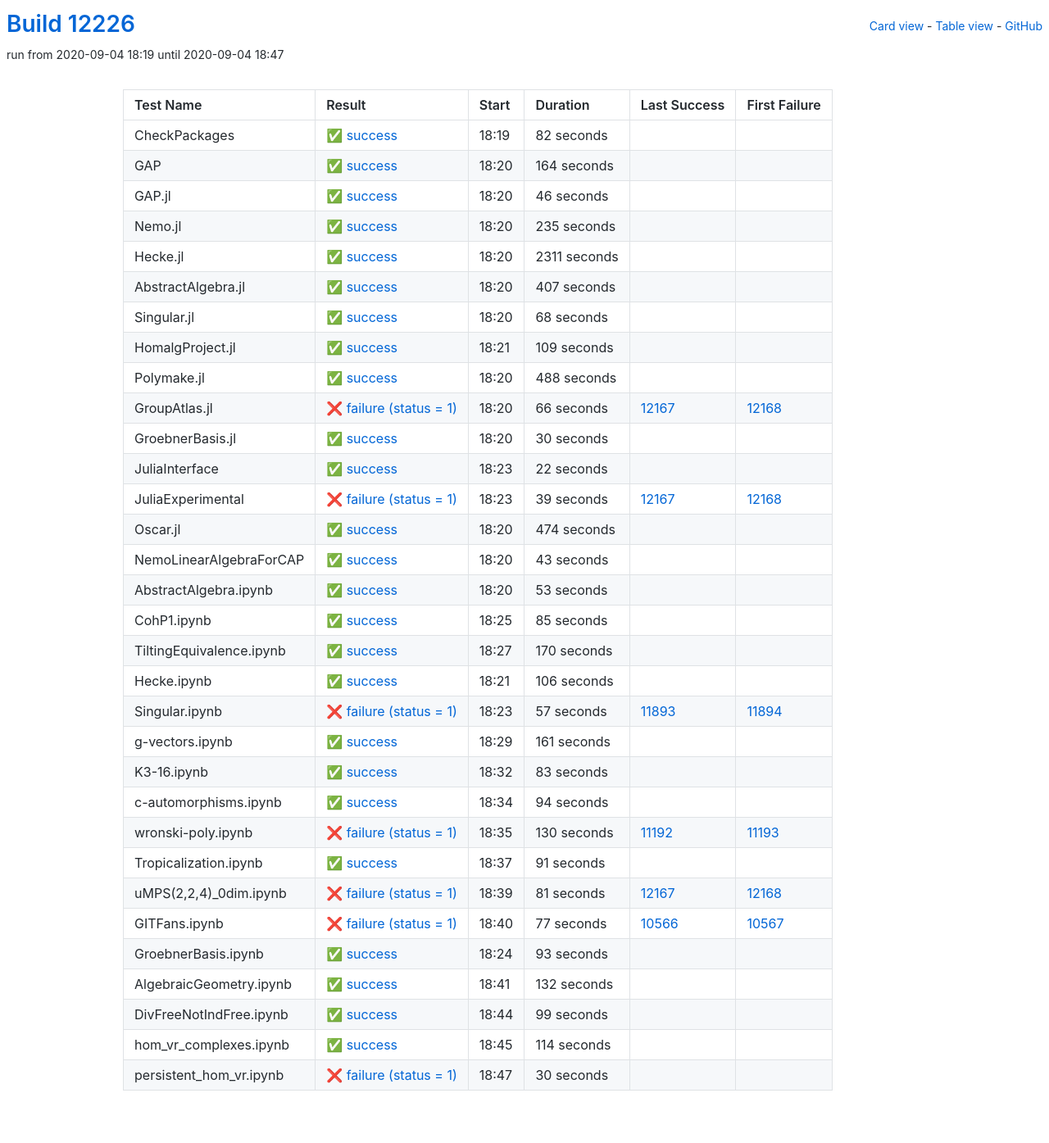
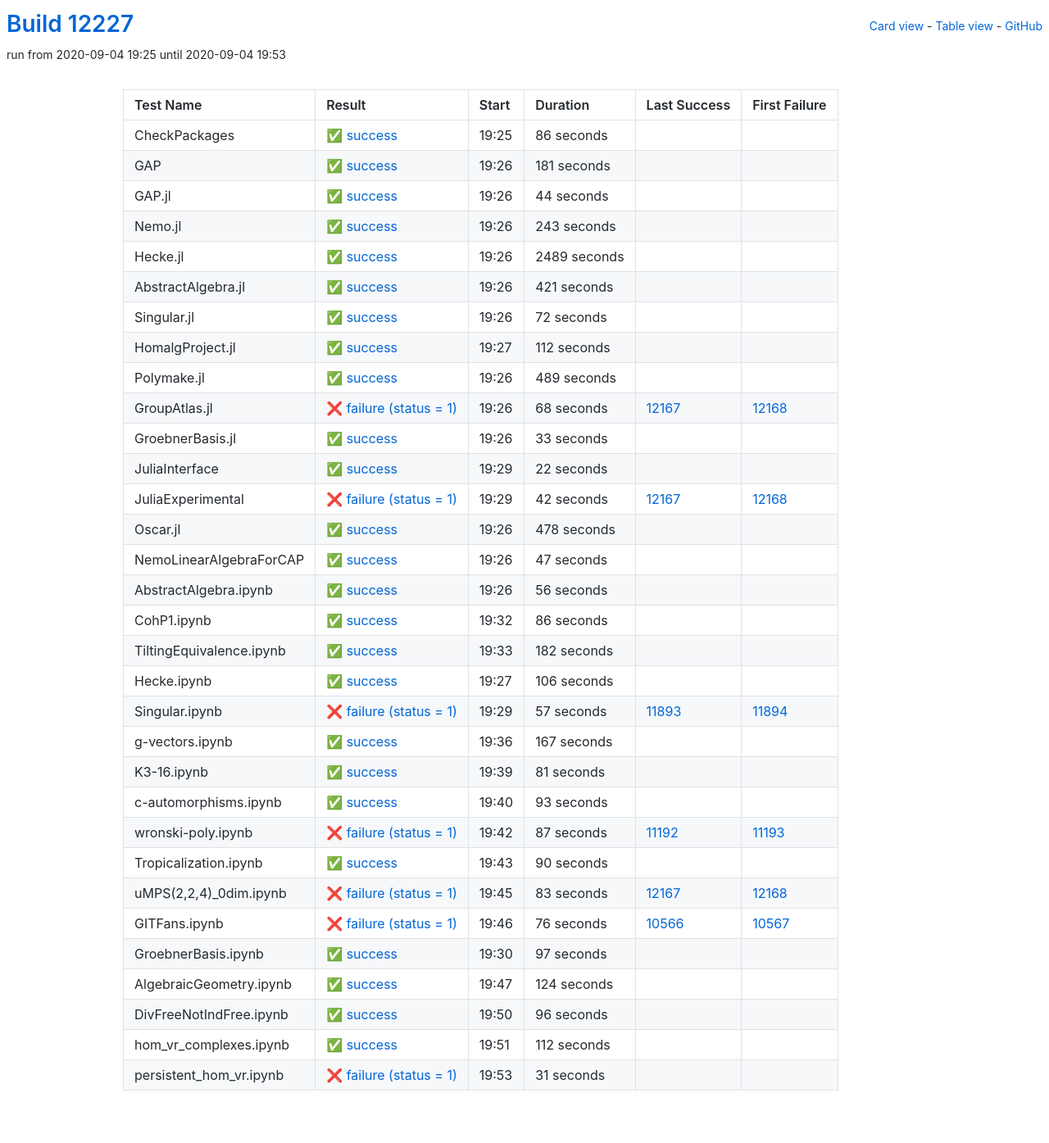
Before and after one commit to oscar-system/oscar-ci-status, a Jekyll site: the page built from table.html, in a window 1280 px wide. Shown: the whole page at 82% size. Built offline with Jekyll 4.4.1, drawn with Linux system fonts in a browser that asks for light colours.

Commit message:
Build #12227

```diff
--- a/_data/ci.yml
+++ b/_data/ci.yml
@@ -1,6 +1,6 @@
 ---
-build: 12226
-build_url: https://oscarci.mathematik.uni-kl.de/job/oscar/12226/
+build: 12227
+build_url: https://oscarci.mathematik.uni-kl.de/job/oscar/12227/
 job: oscar
 organization: oscar-system
 repo: oscar-ci-status
@@ -8,140 +8,140 @@
 tests:
 - name: CheckPackages
   id: checkpackages
-  log: https://oscarci.mathematik.uni-kl.de/job/oscar/12226/artifact/logs/build-12226/CheckPackages.log
-  start: 2020-09-04 18:19
+  log: https://oscarci.mathematik.uni-kl.de/job/oscar/12227/artifact/logs/build-12227/CheckPackages.log
+  start: 2020-09-04 19:25
   success: true
   exitcode: 0
   status: success
-  duration: 82
+  duration: 86
   last_success: false
   last_success_url:
   first_failure: false
   first_failure_url:
 - name: GAP
   id: gap
-  log: https://oscarci.mathematik.uni-kl.de/job/oscar/12226/artifact/logs/build-12226/GAP.log
-  start: 2020-09-04 18:20
+  log: https://oscarci.mathematik.uni-kl.de/job/oscar/12227/artifact/logs/build-12227/GAP.log
+  start: 2020-09-04 19:26
   success: true
   exitcode: 0
   status: success
-  duration: 164
+  duration: 181
   last_success: false
   last_success_url:
   first_failure: false
   first_failure_url:
 - name: GAP.jl
   id: gap-jl
-  log: https://oscarci.mathematik.uni-kl.de/job/oscar/12226/artifact/logs/build-12226/GAP.jl.log
-  start: 2020-09-04 18:20
+  log: https://oscarci.mathematik.uni-kl.de/job/oscar/12227/artifact/logs/build-12227/GAP.jl.log
+  start: 2020-09-04 19:26
   success: true
   exitcode: 0
   status: success
-  duration: 46
+  duration: 44
   last_success: false
   last_success_url:
   first_failure: false
   first_failure_url:
 - name: Nemo.jl
   id: nemo-jl
-  log: https://oscarci.mathematik.uni-kl.de/job/oscar/12226/artifact/logs/build-12226/Nemo.jl.log
-  start: 2020-09-04 18:20
+  log: https://oscarci.mathematik.uni-kl.de/job/oscar/12227/artifact/logs/build-12227/Nemo.jl.log
+  start: 2020-09-04 19:26
   success: true
   exitcode: 0
   status: success
-  duration: 235
+  duration: 243
   last_success: false
   last_success_url:
   first_failure: false
   first_failure_url:
 - name: Hecke.jl
   id: hecke-jl
-  log: https://oscarci.mathematik.uni-kl.de/job/oscar/12226/artifact/logs/build-12226/Hecke.jl.log
-  start: 2020-09-04 18:20
+  log: https://oscarci.mathematik.uni-kl.de/job/oscar/12227/artifact/logs/build-12227/Hecke.jl.log
+  start: 2020-09-04 19:26
   success: true
   exitcode: 0
   status: success
-  duration: 2311
+  duration: 2489
   last_success: false
   last_success_url:
   first_failure: false
   first_failure_url:
 - name: AbstractAlgebra.jl
   id: abstractalgebra-jl
-  log: https://oscarci.mathematik.uni-kl.de/job/oscar/12226/artifact/logs/build-12226/AbstractAlgebra.jl.log
-  start: 2020-09-04 18:20
+  log: https://oscarci.mathematik.uni-kl.de/job/oscar/12227/artifact/logs/build-12227/AbstractAlgebra.jl.log
+  start: 2020-09-04 19:26
   success: true
   exitcode: 0
   status: success
-  duration: 407
+  duration: 421
   last_success: false
   last_success_url:
   first_failure: false
   first_failure_url:
 - name: Singular.jl
   id: singular-jl
-  log: https://oscarci.mathematik.uni-kl.de/job/oscar/12226/artifact/logs/build-12226/Singular.jl.log
-  start: 2020-09-04 18:20
+  log: https://oscarci.mathematik.uni-kl.de/job/oscar/12227/artifact/logs/build-12227/Singular.jl.log
+  start: 2020-09-04 19:26
   success: true
   exitcode: 0
   status: success
-  duration: 68
+  duration: 72
   last_success: false
   last_success_url:
   first_failure: false
   first_failure_url:
 - name: HomalgProject.jl
   id: homalgproject-jl
-  log: https://oscarci.mathematik.uni-kl.de/job/oscar/12226/artifact/logs/build-12226/HomalgProject.jl.log
-  start: 2020-09-04 18:21
+  log: https://oscarci.mathematik.uni-kl.de/job/oscar/12227/artifact/logs/build-12227/HomalgProject.jl.log
+  start: 2020-09-04 19:27
   success: true
   exitcode: 0
   status: success
-  duration: 109
+  duration: 112
   last_success: false
   last_success_url:
   first_failure: false
   first_failure_url:
 - name: Polymake.jl
   id: polymake-jl
-  log: https://oscarci.mathematik.uni-kl.de/job/oscar/12226/artifact/logs/build-12226/Polymake.jl.log
-  start: 2020-09-04 18:20
+  log: https://oscarci.mathematik.uni-kl.de/job/oscar/12227/artifact/logs/build-12227/Polymake.jl.log
+  start: 2020-09-04 19:26
   success: true
   exitcode: 0
   status: success
-  duration: 488
+  duration: 489
   last_success: false
   last_success_url:
   first_failure: false
   first_failure_url:
 - name: GroupAtlas.jl
   id: groupatlas-jl
-  log: https://oscarci.mathematik.uni-kl.de/job/oscar/12226/artifact/logs/build-12226/GroupAtlas.jl.log
-  start: 2020-09-04 18:20
+  log: https://oscarci.mathematik.uni-kl.de/job/oscar/12227/artifact/logs/build-12227/GroupAtlas.jl.log
+  start: 2020-09-04 19:26
   success: false
   exitcode: 1
   status: failure
-  duration: 66
+  duration: 68
   last_success: 12167
   last_success_url: https://oscarci.mathematik.uni-kl.de/job/oscar/12167/
   first_failure: 12168
   first_failure_url: https://oscarci.mathematik.uni-kl.de/job/oscar/12168/
 - name: GroebnerBasis.jl
   id: groebnerbasis-jl
-  log: https://oscarci.mathematik.uni-kl.de/job/oscar/12226/artifact/logs/build-12226/GroebnerBasis.jl.log
-  start: 2020-09-04 18:20
+  log: https://oscarci.mathematik.uni-kl.de/job/oscar/12227/artifact/logs/build-12227/GroebnerBasis.jl.log
+  start: 2020-09-04 19:26
   success: true
   exitcode: 0
   status: success
-  duration: 30
+  duration: 33
   last_success: false
   last_success_url:
   first_failure: false
   first_failure_url:
 - name: JuliaInterface
   id: juliainterface
-  log: https://oscarci.mathematik.uni-kl.de/job/oscar/12226/artifact/logs/build-12226/JuliaInterface.log
-  start: 2020-09-04 18:23
+  log: https://oscarci.mathematik.uni-kl.de/job/oscar/12227/artifact/logs/build-12227/JuliaInterface.log
+  start: 2020-09-04 19:29
   success: true
   exitcode: 0
   status: success
@@ -152,80 +152,80 @@
   first_failure_url:
 - name: JuliaExperimental
   id: juliaexperimental
-  log: https://oscarci.mathematik.uni-kl.de/job/oscar/12226/artifact/logs/build-12226/JuliaExperimental.log
-  start: 2020-09-04 18:23
+  log: https://oscarci.mathematik.uni-kl.de/job/oscar/12227/artifact/logs/build-12227/JuliaExperimental.log
+  start: 2020-09-04 19:29
   success: false
   exitcode: 1
   status: failure
-  duration: 39
+  duration: 42
   last_success: 12167
   last_success_url: https://oscarci.mathematik.uni-kl.de/job/oscar/12167/
   first_failure: 12168
   first_failure_url: https://oscarci.mathematik.uni-kl.de/job/oscar/12168/
 - name: Oscar.jl
   id: oscar-jl
-  log: https://oscarci.mathematik.uni-kl.de/job/oscar/12226/artifact/logs/build-12226/Oscar.jl.log
-  start: 2020-09-04 18:20
+  log: https://oscarci.mathematik.uni-kl.de/job/oscar/12227/artifact/logs/build-12227/Oscar.jl.log
+  start: 2020-09-04 19:26
   success: true
   exitcode: 0
   status: success
-  duration: 474
+  duration: 478
   last_success: false
   last_success_url:
   first_failure: false
   first_failure_url:
 - name: NemoLinearAlgebraForCAP
   id: nemolinearalgebraforcap
-  log: https://oscarci.mathematik.uni-kl.de/job/oscar/12226/artifact/logs/build-12226/NemoLinearAlgebraForCAP.log
-  start: 2020-09-04 18:20
+  log: https://oscarci.mathematik.uni-kl.de/job/oscar/12227/artifact/logs/build-12227/NemoLinearAlgebraForCAP.log
+  start: 2020-09-04 19:26
   success: true
   exitcode: 0
   status: success
-  duration: 43
+  duration: 47
   last_success: false
   last_success_url:
   first_failure: false
   first_failure_url:
 - name: AbstractAlgebra.ipynb
   id: abstractalgebra-ipynb
-  log: https://oscarci.mathematik.uni-kl.de/job/oscar/12226/artifact/logs/build-12226/AbstractAlgebra.ipynb.log
-  start: 2020-09-04 18:20
+  log: https://oscarci.mathematik.uni-kl.de/job/oscar/12227/artifact/logs/build-12227/AbstractAlgebra.ipynb.log
+  start: 2020-09-04 19:26
   success: true
   exitcode: 0
   status: success
-  duration: 53
+  duration: 56
   last_success: false
   last_success_url:
   first_failure: false
   first_failure_url:
 - name: CohP1.ipynb
   id: cohp1-ipynb
-  log: https://oscarci.mathematik.uni-kl.de/job/oscar/12226/artifact/logs/build-12226/CohP1.ipynb.log
-  start: 2020-09-04 18:25
+  log: https://oscarci.mathematik.uni-kl.de/job/oscar/12227/artifact/logs/build-12227/CohP1.ipynb.log
+  start: 2020-09-04 19:32
   success: true
   exitcode: 0
   status: success
-  duration: 85
+  duration: 86
   last_success: false
   last_success_url:
   first_failure: false
   first_failure_url:
 - name: TiltingEquivalence.ipynb
   id: tiltingequivalence-ipynb
-  log: https://oscarci.mathematik.uni-kl.de/job/oscar/12226/artifact/logs/build-12226/TiltingEquivalence.ipynb.log
-  start: 2020-09-04 18:27
+  log: https://oscarci.mathematik.uni-kl.de/job/oscar/12227/artifact/logs/build-12227/TiltingEquivalence.ipynb.log
+  start: 2020-09-04 19:33
   success: true
   exitcode: 0
   status: success
-  duration: 170
+  duration: 182
   last_success: false
   last_success_url:
   first_failure: false
   first_failure_url:
 - name: Hecke.ipynb
   id: hecke-ipynb
-  log: https://oscarci.mathematik.uni-kl.de/job/oscar/12226/artifact/logs/build-12226/Hecke.ipynb.log
-  start: 2020-09-04 18:21
+  log: https://oscarci.mathematik.uni-kl.de/job/oscar/12227/artifact/logs/build-12227/Hecke.ipynb.log
+  start: 2020-09-04 19:27
   success: true
   exitcode: 0
   status: success
@@ -236,8 +236,8 @@
   first_failure_url:
 - name: Singular.ipynb
   id: singular-ipynb
-  log: https://oscarci.mathematik.uni-kl.de/job/oscar/12226/artifact/logs/build-12226/Singular.ipynb.log
-  start: 2020-09-04 18:23
+  log: https://oscarci.mathematik.uni-kl.de/job/oscar/12227/artifact/logs/build-12227/Singular.ipynb.log
+  start: 2020-09-04 19:29
   success: false
   exitcode: 1
   status: failure
@@ -248,92 +248,32 @@
   first_failure_url: https://oscarci.mathematik.uni-kl.de/job/oscar/11894/
 - name: g-vectors.ipynb
   id: g-vectors-ipynb
-  log: https://oscarci.mathematik.uni-kl.de/job/oscar/12226/artifact/logs/build-12226/g-vectors.ipynb.log
-  start: 2020-09-04 18:29
+  log: https://oscarci.mathematik.uni-kl.de/job/oscar/12227/artifact/logs/build-12227/g-vectors.ipynb.log
+  start: 2020-09-04 19:36
   success: true
   exitcode: 0
   status: success
-  duration: 161
+  duration: 167
   last_success: false
   last_success_url:
   first_failure: false
   first_failure_url:
 - name: K3-16.ipynb
   id: k3-16-ipynb
-  log: https://oscarci.mathematik.uni-kl.de/job/oscar/12226/artifact/logs/build-12226/K3-16.ipynb.log
-  start: 2020-09-04 18:32
+  log: https://oscarci.mathematik.uni-kl.de/job/oscar/12227/artifact/logs/build-12227/K3-16.ipynb.log
+  start: 2020-09-04 19:39
   success: true
   exitcode: 0
   status: success
-  duration: 83
+  duration: 81
   last_success: false
   last_success_url:
   first_failure: false
   first_failure_url:
 - name: c-automorphisms.ipynb
   id: c-automorphisms-ipynb
-  log: https://oscarci.mathematik.uni-kl.de/job/oscar/12226/artifact/logs/build-12226/c-automorphisms.ipynb.log
-  start: 2020-09-04 18:34
-  success: true
-  exitcode: 0
-  status: success
-  duration: 94
-  last_success: false
-  last_success_url:
-  first_failure: false
-  first_failure_url:
-- name: wronski-poly.ipynb
-  id: wronski-poly-ipynb
-  log: https://oscarci.mathematik.uni-kl.de/job/oscar/12226/artifact/logs/build-12226/wronski-poly.ipynb.log
-  start: 2020-09-04 18:35
-  success: false
-  exitcode: 1
-  status: failure
-  duration: 130
-  last_success: 11192
-  last_success_url: https://oscarci.mathematik.uni-kl.de/job/oscar/11192/
-  first_failure: 11193
-  first_failure_url: https://oscarci.mathematik.uni-kl.de/job/oscar/11193/
-- name: Tropicalization.ipynb
-  id: tropicalization-ipynb
-  log: https://oscarci.mathematik.uni-kl.de/job/oscar/12226/artifact/logs/build-12226/Tropicalization.ipynb.log
-  start: 2020-09-04 18:37
-  success: true
-  exitcode: 0
-  status: success
-  duration: 91
-  last_success: false
-  last_success_url:
-  first_failure: false
-  first_failure_url:
-- name: uMPS(2,2,4)_0dim.ipynb
-  id: umps-2-2-4-0dim-ipynb
-  log: https://oscarci.mathematik.uni-kl.de/job/oscar/12226/artifact/logs/build-12226/uMPS-2-2-4-_0dim.ipynb.log
-  start: 2020-09-04 18:39
-  success: false
-  exitcode: 1
-  status: failure
-  duration: 81
-  last_success: 12167
-  last_success_url: https://oscarci.mathematik.uni-kl.de/job/oscar/12167/
-  first_failure: 12168
-  first_failure_url: https://oscarci.mathematik.uni-kl.de/job/oscar/12168/
-- name: GITFans.ipynb
-  id: gitfans-ipynb
-  log: https://oscarci.mathematik.uni-kl.de/job/oscar/12226/artifact/logs/build-12226/GITFans.ipynb.log
-  start: 2020-09-04 18:40
-  success: false
-  exitcode: 1
-  status: failure
-  duration: 77
-  last_success: 10566
-  last_success_url: https://oscarci.mathematik.uni-kl.de/job/oscar/10566/
-  first_failure: 10567
-  first_failure_url: https://oscarci.mathematik.uni-kl.de/job/oscar/10567/
-- name: GroebnerBasis.ipynb
-  id: groebnerbasis-ipynb
-  log: https://oscarci.mathematik.uni-kl.de/job/oscar/12226/artifact/logs/build-12226/GroebnerBasis.ipynb.log
-  start: 2020-09-04 18:24
+  log: https://oscarci.mathematik.uni-kl.de/job/oscar/12227/artifact/logs/build-12227/c-automorphisms.ipynb.log
+  start: 2020-09-04 19:40
   success: true
   exitcode: 0
   status: success
@@ -342,50 +282,110 @@
   last_success_url:
   first_failure: false
   first_failure_url:
-- name: AlgebraicGeometry.ipynb
-  id: algebraicgeometry-ipynb
-  log: https://oscarci.mathematik.uni-kl.de/job/oscar/12226/artifact/logs/build-12226/AlgebraicGeometry.ipynb.log
-  start: 2020-09-04 18:41
+- name: wronski-poly.ipynb
+  id: wronski-poly-ipynb
+  log: https://oscarci.mathematik.uni-kl.de/job/oscar/12227/artifact/logs/build-12227/wronski-poly.ipynb.log
+  start: 2020-09-04 19:42
+  success: false
+  exitcode: 1
+  status: failure
+  duration: 87
+  last_success: 11192
+  last_success_url: https://oscarci.mathematik.uni-kl.de/job/oscar/11192/
+  first_failure: 11193
+  first_failure_url: https://oscarci.mathematik.uni-kl.de/job/oscar/11193/
+- name: Tropicalization.ipynb
+  id: tropicalization-ipynb
+  log: https://oscarci.mathematik.uni-kl.de/job/oscar/12227/artifact/logs/build-12227/Tropicalization.ipynb.log
+  start: 2020-09-04 19:43
   success: true
   exitcode: 0
   status: success
-  duration: 132
+  duration: 90
+  last_success: false
+  last_success_url:
+  first_failure: false
+  first_failure_url:
+- name: uMPS(2,2,4)_0dim.ipynb
+  id: umps-2-2-4-0dim-ipynb
+  log: https://oscarci.mathematik.uni-kl.de/job/oscar/12227/artifact/logs/build-12227/uMPS-2-2-4-_0dim.ipynb.log
+  start: 2020-09-04 19:45
+  success: false
+  exitcode: 1
+  status: failure
+  duration: 83
+  last_success: 12167
+  last_success_url: https://oscarci.mathematik.uni-kl.de/job/oscar/12167/
+  first_failure: 12168
+  first_failure_url: https://oscarci.mathematik.uni-kl.de/job/oscar/12168/
+- name: GITFans.ipynb
+  id: gitfans-ipynb
+  log: https://oscarci.mathematik.uni-kl.de/job/oscar/12227/artifact/logs/build-12227/GITFans.ipynb.log
+  start: 2020-09-04 19:46
+  success: false
+  exitcode: 1
+  status: failure
+  duration: 76
+  last_success: 10566
+  last_success_url: https://oscarci.mathematik.uni-kl.de/job/oscar/10566/
+  first_failure: 10567
+  first_failure_url: https://oscarci.mathematik.uni-kl.de/job/oscar/10567/
+- name: GroebnerBasis.ipynb
+  id: groebnerbasis-ipynb
+  log: https://oscarci.mathematik.uni-kl.de/job/oscar/12227/artifact/logs/build-12227/GroebnerBasis.ipynb.log
+  start: 2020-09-04 19:30
+  success: true
+  exitcode: 0
+  status: success
+  duration: 97
+  last_success: false
+  last_success_url:
+  first_failure: false
+  first_failure_url:
+- name: AlgebraicGeometry.ipynb
+  id: algebraicgeometry-ipynb
+  log: https://oscarci.mathematik.uni-kl.de/job/oscar/12227/artifact/logs/build-12227/AlgebraicGeometry.ipynb.log
+  start: 2020-09-04 19:47
+  success: true
+  exitcode: 0
+  status: success
+  duration: 124
   last_success: false
   last_success_url:
   first_failure: false
   first_failure_url:
 - name: DivFreeNotIndFree.ipynb
   id: divfreenotindfree-ipynb
-  log: https://oscarci.mathematik.uni-kl.de/job/oscar/12226/artifact/logs/build-12226/DivFreeNotIndFree.ipynb.log
-  start: 2020-09-04 18:44
+  log: https://oscarci.mathematik.uni-kl.de/job/oscar/12227/artifact/logs/build-12227/DivFreeNotIndFree.ipynb.log
+  start: 2020-09-04 19:50
   success: true
   exitcode: 0
   status: success
-  duration: 99
+  duration: 96
   last_success: false
   last_success_url:
   first_failure: false
   first_failure_url:
 - name: hom_vr_complexes.ipynb
   id: hom-vr-complexes-ipynb
-  log: https://oscarci.mathematik.uni-kl.de/job/oscar/12226/artifact/logs/build-12226/hom_vr_complexes.ipynb.log
-  start: 2020-09-04 18:45
+  log: https://oscarci.mathematik.uni-kl.de/job/oscar/12227/artifact/logs/build-12227/hom_vr_complexes.ipynb.log
+  start: 2020-09-04 19:51
   success: true
   exitcode: 0
   status: success
-  duration: 114
+  duration: 112
   last_success: false
   last_success_url:
   first_failure: false
   first_failure_url:
 - name: persistent_hom_vr.ipynb
   id: persistent-hom-vr-ipynb
-  log: https://oscarci.mathematik.uni-kl.de/job/oscar/12226/artifact/logs/build-12226/persistent_hom_vr.ipynb.log
-  start: 2020-09-04 18:47
+  log: https://oscarci.mathematik.uni-kl.de/job/oscar/12227/artifact/logs/build-12227/persistent_hom_vr.ipynb.log
+  start: 2020-09-04 19:53
   success: false
   exitcode: 1
   status: failure
-  duration: 30
+  duration: 31
   last_success: false
   last_success_url:
   first_failure: false
```
Also changed, not shown: README.md.
